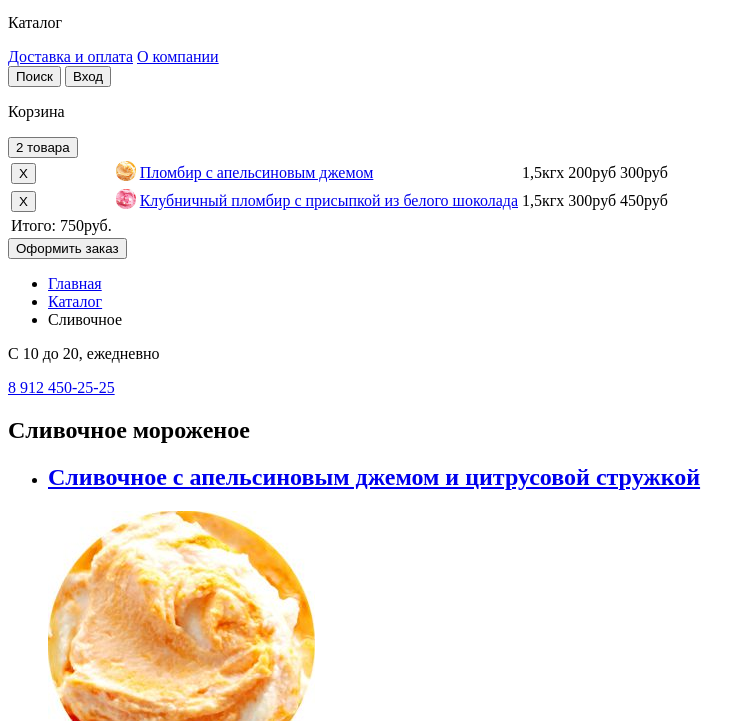
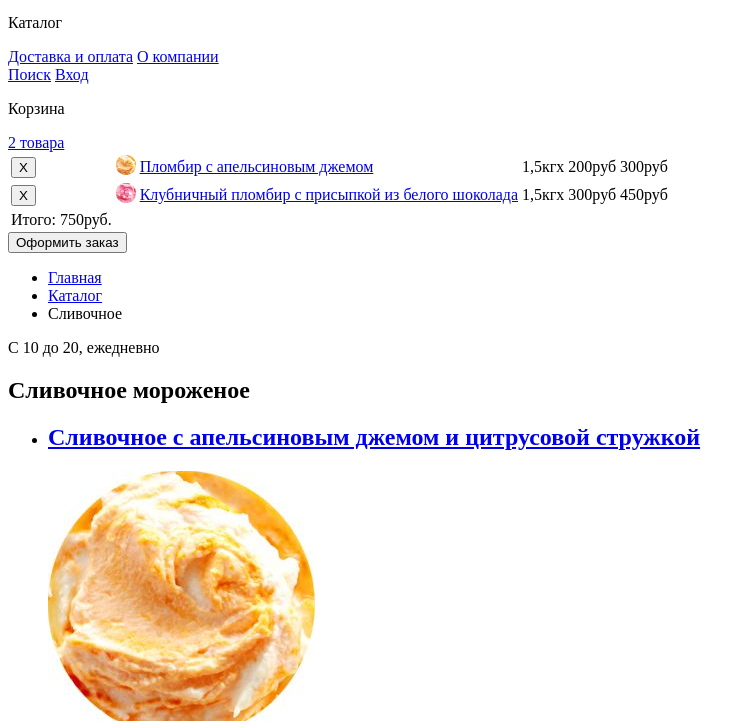
Before and after one commit to MariBond13/897099-gllacy, a plain HTML site: page catalog.html in a window 1280 px wide. Shown: the part 78-799 px from the top of the page, without its empty margins (0-756 px from the left). Drawn offline with Linux system fonts and the light colour scheme.

Commit message:
ошибки по формам

```diff
--- a/catalog.html
+++ b/catalog.html
@@ -18,13 +18,14 @@
         <a href="info.html">О компании</a>
       </div>
       <div class="user-navigation">
-        <button class="user-navigation-inner">Поиск</button>
-        <button class="user-navigation-inner">Вход</button>
+        <a href="#">Поиск</a>
+        <a href="#">Вход</a>
         <p class "visually-hidden">Корзина</p>
+        <a href="#">2 товара</a>
       </div>
-      <button class="user-navigation-inner">2 товара</button>
       <div class="reservation">
         <table class="article">
+          <tbody>
             <tr>
               <td><button class="delete" type="button">X</button></td>
               <td><img src="img/ice-cream1.jpg" widht="20" height="20" alt="Пломбир с апельсиновым джемом"></td>
@@ -43,7 +44,6 @@
         </table>
       </div>
       <button class="button" type="button">Оформить заказ</button>
-      </section>
     </nav>
     <ul class="breadcrumbs">
       <li><a href="index.html">Главная</a></li>
@@ -54,7 +54,7 @@
       <p>С 10 до 20, ежедневно</p>
     </div>
     <div class="phone">
-      <a href="#">8 912 450-25-25</a>
+      <a href="tel:89124502525"></a>
     </div>
   </header>
   <main class="container">
@@ -203,8 +203,11 @@
             </p>
             <b>420 p</b>
             <span class="measure">/кг</span>
+        </li>
+      </ul>
       </article>
     </section>
+  </main>
   <footer class="main footer">
     <div class="footer-social">
       <ul>
```
Also changed, not shown: index.html (+7 -7 lines). Lines whose indentation alone changed are shown as unchanged.
